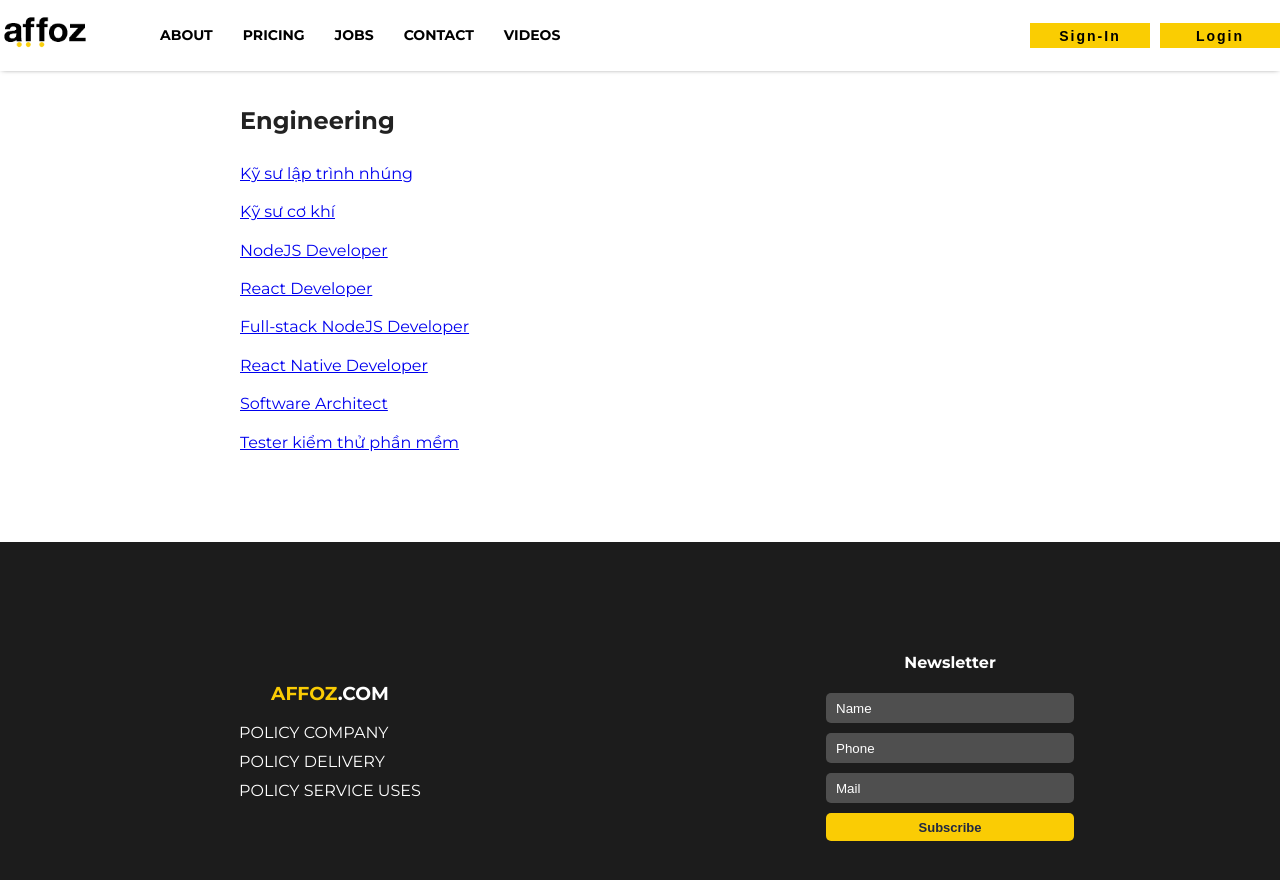
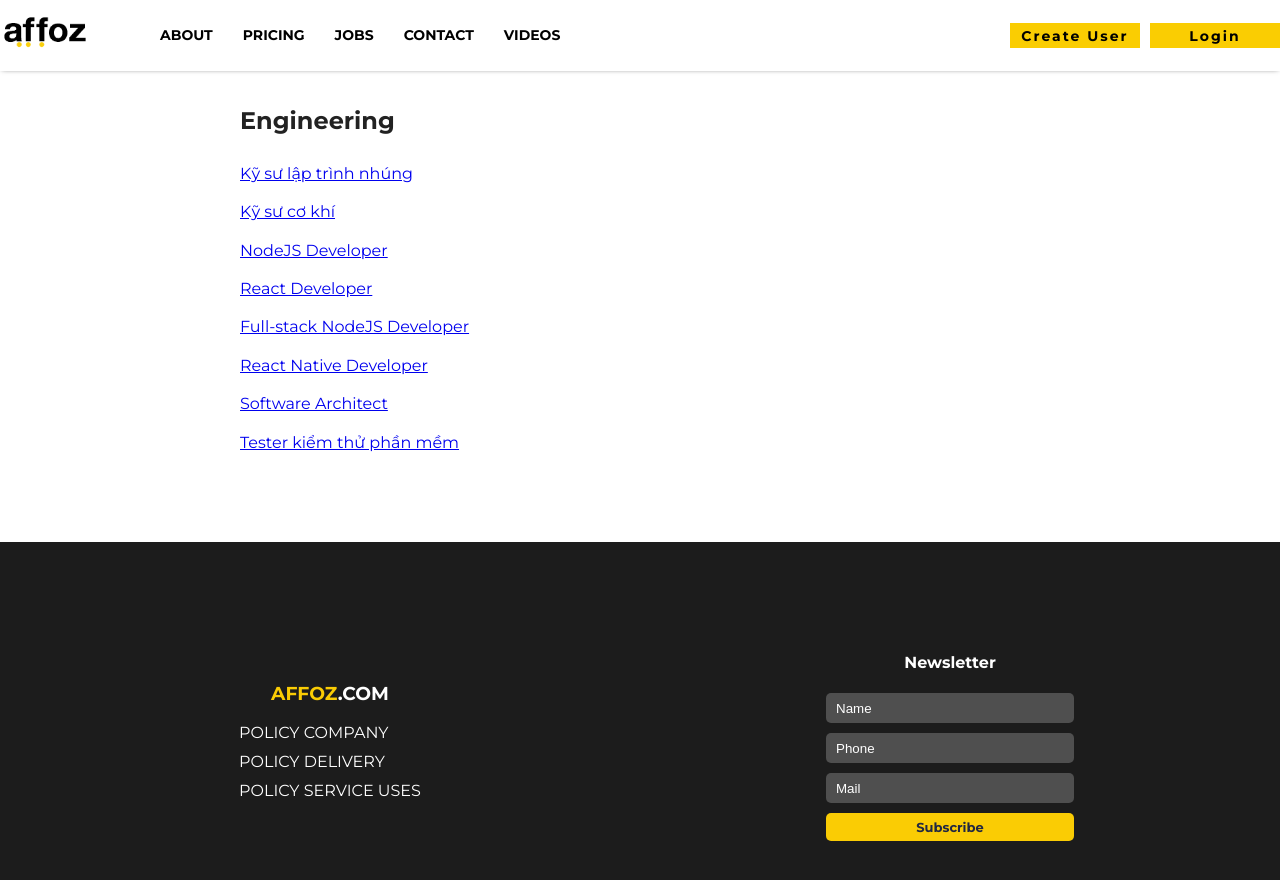
Before and after one commit to adt4ffoz/affoz-demo, a React (Create React App) app: page /career in a window 1280 px wide. Shown: the top 880 px of the page. Built offline with nearby package versions, Linux system fonts and the light colour scheme.

Commit message:
create components Button

```diff
--- a/package.json
+++ b/package.json
@@ -7,6 +7,7 @@
     "@testing-library/react": "^9.5.0",
     "@testing-library/user-event": "^7.2.1",
     "aos": "^3.0.0-beta.6",
+    "formik": "^2.1.5",
     "node-sass": "^4.14.1",
     "react": "^16.13.1",
     "react-dom": "^16.13.1",
@@ -14,7 +15,8 @@
     "react-router": "^5.2.0",
     "react-router-dom": "^5.2.0",
     "react-scripts": "^3.4.3",
-    "swiper": "^6.1.1"
+    "swiper": "^6.1.1",
+    "yup": "^0.29.3"
   },
   "scripts": {
     "start": "react-scripts start",
--- a/src/components/Nav/Nav.js
+++ b/src/components/Nav/Nav.js
@@ -69,16 +69,19 @@ export default function Nav() {
             </Link>
           </ul>
         </div>
+
         <div
           className={isShow ? "nav__action nav__action--show" : "nav__action"}
         >
+          <Link to="/create-user">
             <button
               className={
                 pathname === "/" ? "nav__btn nav__btn--home" : "nav__btn"
               }
             >
-            sign-in
+              create user
             </button>
+          </Link>
           <button
             className={
               pathname === "/" ? "nav__btn nav__btn--home" : "nav__btn"
--- a/src/components/Nav/Nav.scss
+++ b/src/components/Nav/Nav.scss
@@ -54,7 +54,7 @@
   &__btn {
     border: none;
     height: 25px;
-    width: 120px;
+    width: 130px;
     font-size: 14px;
     background-color: #facd02;
     transition: all 0.3s;
@@ -92,7 +92,6 @@
     border: {
       width: 1px;
     }
-    width: 100px;
   }
 }
 // Reposive
--- /dev/null
+++ b/src/components/common/Button/Button.js
@@ -0,0 +1,10 @@
+import React from "react";
+import "./Button.scss";
+
+export default function Button({ title, handleClick, type }) {
+  return (
+    <button className={`btn btn--${type}`} onClick={handleClick}>
+      {title}
+    </button>
+  );
+}
--- /dev/null
+++ b/src/components/common/Button/Button.scss
@@ -0,0 +1,9 @@
+.btn {
+  height: 40px;
+  width: 100%;
+  border: none;
+  background-color: #facd02;
+  font-weight: 400;
+  font-size: 16px;
+  border-radius: 5px;
+}
--- /dev/null
+++ b/src/components/common/index.js
@@ -0,0 +1 @@
+export { default as Button } from "./Button/Button";
--- /dev/null
+++ b/src/containers/CreateUser/CreateUser.js
@@ -0,0 +1,16 @@
+import React from "react";
+import { Button } from "../../components/common/index";
+
+export default function CreateUser() {
+  return (
+    <div>
+      <h1>Create user</h1>
+      <Button
+        title="Tiếp tục"
+        handleClick={() => {
+          console.log("hello world!!!!!");
+        }}
+      />
+    </div>
+  );
+}
--- a/src/containers/index.js
+++ b/src/containers/index.js
@@ -2,6 +2,7 @@ export { default as Home } from "./Home/Home";
 export { default as Career } from "./Career/Career";
 export { default as Detail } from "./Detail/Detail";
 export { default as About } from "./About/About";
+export { default as CreateUser } from "./CreateUser/CreateUser";
 
 // export { default as Login } from "./Login";
 // export { default as SignUp } from "./SignUp";
--- a/src/index.css
+++ b/src/index.css
@@ -10,9 +10,13 @@ body {
   -moz-osx-font-smoothing: grayscale;
   box-sizing: border-box;
 }
+button {
+  font-family: "Montserrat", sans-serif;
+}
 
 code {
-  font-family: source-code-pro, Menlo, Monaco, Consolas, "Courier New", monospace;
+  font-family: source-code-pro, Menlo, Monaco, Consolas, "Courier New",
+    monospace;
 }
 
 /* .fixed {
--- a/src/routers/index.js
+++ b/src/routers/index.js
@@ -1,7 +1,7 @@
 import React from "react";
 import { BrowserRouter as Router, Switch } from "react-router-dom";
 
-import { Home, Career, Detail, About } from "../containers/index";
+import { Home, Career, Detail, About, CreateUser } from "../containers/index";
 
 import { MainLayout } from "../layout";
 
@@ -31,6 +31,12 @@ export default function Routers() {
           component={About}
           layout={MainLayout}
         />
+        <PubliceRoute
+          exact
+          path={`/create-user`}
+          component={CreateUser}
+          layout={MainLayout}
+        />
       </Switch>
     </Router>
   );
```
Also changed, not shown: src/containers/CreateUser/CreateUser.scss (added), 1 other file (tests, documents, lock files or other folders). Lines whose indentation alone changed are shown as unchanged.
